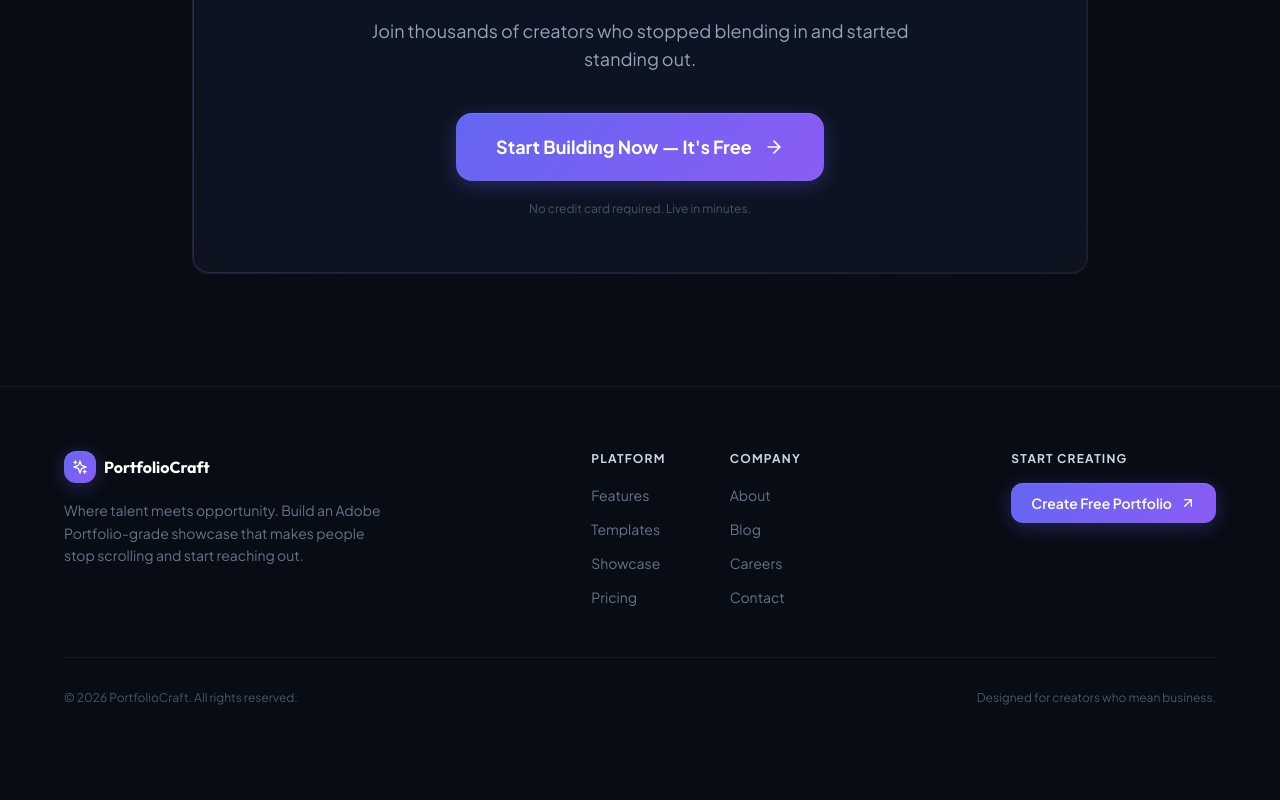
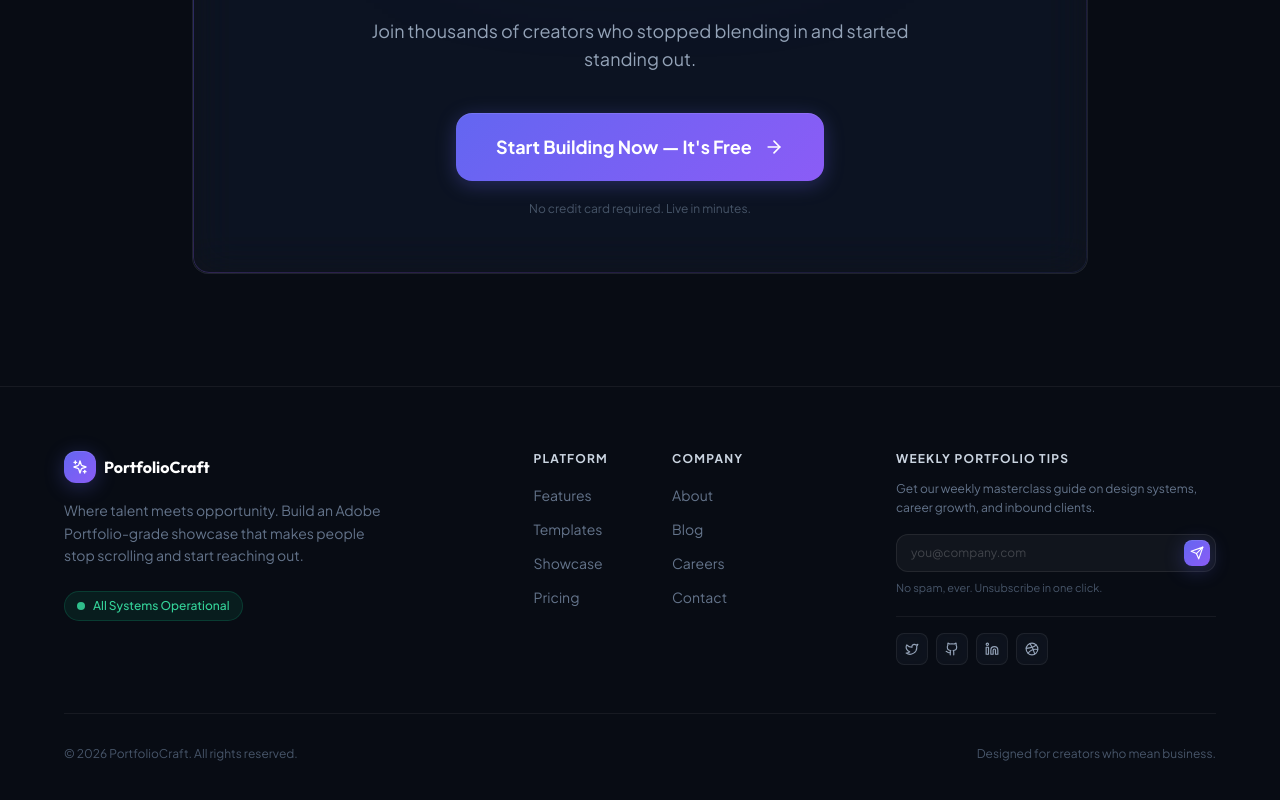
Before and after one commit to rsmpdo/portfolio-platform, a React (Vite) app in the folder frontend/: page / in a window 1280 px wide. Shown: the part 3133-3933 px from the top of the page. Before the commit the page ends 3903 px from the top, so only its background shows below. Built offline with nearby package versions, Linux system fonts and the light colour scheme; a web font is replaced by a local one.

Commit message:
feat: Replace Start Creating footer CTA with interactive Weekly Tips newsletter subscription box, social links, and live system status badge

```diff
--- a/frontend/src/components/common/Footer.jsx
+++ b/frontend/src/components/common/Footer.jsx
@@ -1,12 +1,27 @@
-import React from 'react';
+import React, { useState } from 'react';
 import { Link } from 'react-router-dom';
-import { Sparkles, ArrowUpRight } from 'lucide-react';
+import { Sparkles, Send, CheckCircle2, ShieldCheck, Github, Twitter, Linkedin, Dribbble } from 'lucide-react';
 
 export default function Footer() {
+  const [email, setEmail] = useState('');
+  const [subscribed, setSubscribed] = useState(false);
+
+  const handleSubscribe = (e) => {
+    e.preventDefault();
+    if (!email) return;
+    setSubscribed(true);
+    setTimeout(() => {
+      setSubscribed(false);
+      setEmail('');
+    }, 4000);
+  };
+
   return (
     <footer className="border-t border-white/[0.06] bg-slate-950 py-16 px-6">
       <div className="max-w-6xl mx-auto">
         <div className="flex flex-col md:flex-row items-start justify-between gap-10 mb-12">
+
+          {/* Brand & Description */}
           <div className="max-w-xs">
             <Link to="/" className="flex items-center gap-2 mb-4 group">
               <div className="w-8 h-8 rounded-xl btn-primary flex items-center justify-center">
@@ -14,11 +29,17 @@ export default function Footer() {
               </div>
               <span className="font-heading font-bold text-white">PortfolioCraft</span>
             </Link>
-            <p className="text-sm text-slate-500 leading-relaxed">
+            <p className="text-sm text-slate-500 leading-relaxed mb-6">
               Where talent meets opportunity. Build an Adobe Portfolio-grade showcase that makes people stop scrolling and start reaching out.
             </p>
+            {/* Live System Operational Status Badge */}
+            <div className="inline-flex items-center gap-2 px-3 py-1.5 rounded-full bg-emerald-500/10 border border-emerald-500/20 text-emerald-400 text-xs font-medium">
+              <span className="w-2 h-2 rounded-full bg-emerald-400 animate-pulse" />
+              <span>All Systems Operational</span>
+            </div>
           </div>
 
+          {/* Nav Columns */}
           <div className="grid grid-cols-2 gap-x-16 gap-y-4">
             <div>
               <h4 className="text-xs font-bold text-slate-300 uppercase tracking-widest mb-4">Platform</h4>
@@ -56,18 +77,61 @@ export default function Footer() {
             </div>
           </div>
 
-          <div>
-            <h4 className="text-xs font-bold text-slate-300 uppercase tracking-widest mb-4">Start Creating</h4>
-            <Link
-              to="/register"
-              className="btn-primary inline-flex items-center gap-2 px-5 py-2.5 rounded-xl text-white text-sm font-semibold"
-            >
-              <span>Create Free Portfolio</span>
-              <ArrowUpRight className="w-4 h-4" />
-            </Link>
+          {/* Replacement for Start Creating: Weekly Insights Newsletter Widget & Social Links */}
+          <div className="max-w-xs w-full">
+            <h4 className="text-xs font-bold text-slate-300 uppercase tracking-widest mb-3">Weekly Portfolio Tips</h4>
+            <p className="text-xs text-slate-500 leading-relaxed mb-4">
+              Get our weekly masterclass guide on design systems, career growth, and inbound clients.
+            </p>
+
+            {subscribed ? (
+              <div className="p-3.5 rounded-xl bg-emerald-500/10 border border-emerald-500/20 text-emerald-400 text-xs flex items-center gap-2">
+                <CheckCircle2 className="w-4 h-4 shrink-0" />
+                <span>Subscribed! Check your inbox soon.</span>
+              </div>
+            ) : (
+              <form onSubmit={handleSubscribe} className="space-y-2">
+                <div className="relative">
+                  <input
+                    type="email"
+                    required
+                    value={email}
+                    onChange={(e) => setEmail(e.target.value)}
+                    placeholder="you@company.com"
+                    className="input-field w-full pl-3.5 pr-10 py-2.5 rounded-xl text-xs"
+                  />
+                  <button
+                    type="submit"
+                    className="absolute right-1.5 top-1.5 p-1.5 rounded-lg btn-primary text-white"
+                    title="Subscribe"
+                  >
+                    <Send className="w-3.5 h-3.5" />
+                  </button>
+                </div>
+                <p className="text-[11px] text-slate-600">No spam, ever. Unsubscribe in one click.</p>
+              </form>
+            )}
+
+            {/* Social Icons */}
+            <div className="flex items-center gap-2 mt-5 pt-4 border-t border-white/[0.06]">
+              <a href="https://twitter.com" target="_blank" rel="noreferrer" className="w-8 h-8 rounded-lg glass flex items-center justify-center text-slate-400 hover:text-white transition">
+                <Twitter className="w-3.5 h-3.5" />
+              </a>
+              <a href="https://github.com" target="_blank" rel="noreferrer" className="w-8 h-8 rounded-lg glass flex items-center justify-center text-slate-400 hover:text-white transition">
+                <Github className="w-3.5 h-3.5" />
+              </a>
+              <a href="https://linkedin.com" target="_blank" rel="noreferrer" className="w-8 h-8 rounded-lg glass flex items-center justify-center text-slate-400 hover:text-white transition">
+                <Linkedin className="w-3.5 h-3.5" />
+              </a>
+              <a href="https://dribbble.com" target="_blank" rel="noreferrer" className="w-8 h-8 rounded-lg glass flex items-center justify-center text-slate-400 hover:text-white transition">
+                <Dribbble className="w-3.5 h-3.5" />
+              </a>
+            </div>
           </div>
+
         </div>
 
+        {/* Sub-footer */}
         <div className="pt-8 border-t border-white/[0.06] flex flex-col md:flex-row items-center justify-between gap-4">
           <p className="text-xs text-slate-600">&copy; {new Date().getFullYear()} PortfolioCraft. All rights reserved.</p>
           <p className="text-xs text-slate-600">Designed for creators who mean business.</p>
```
